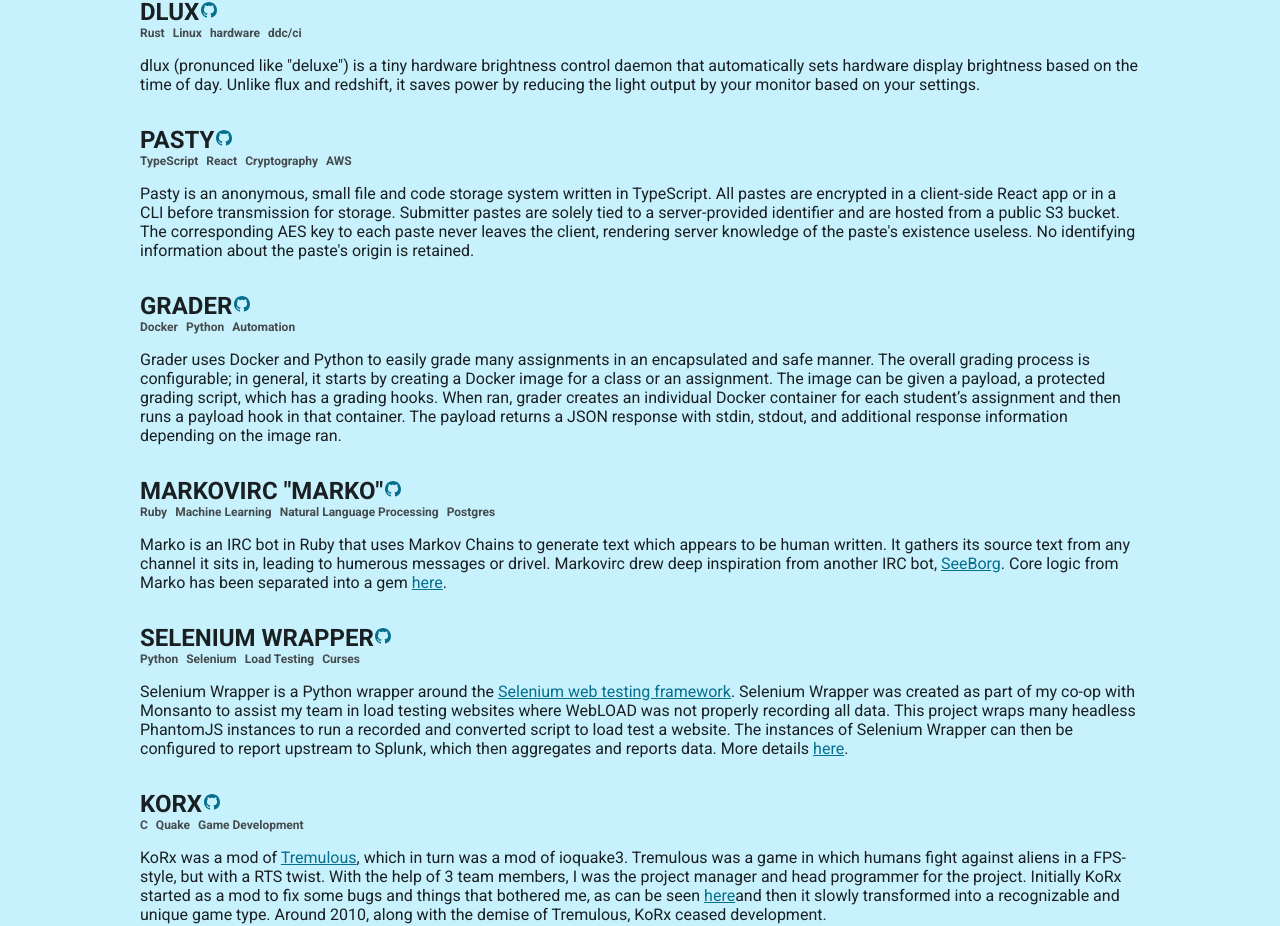
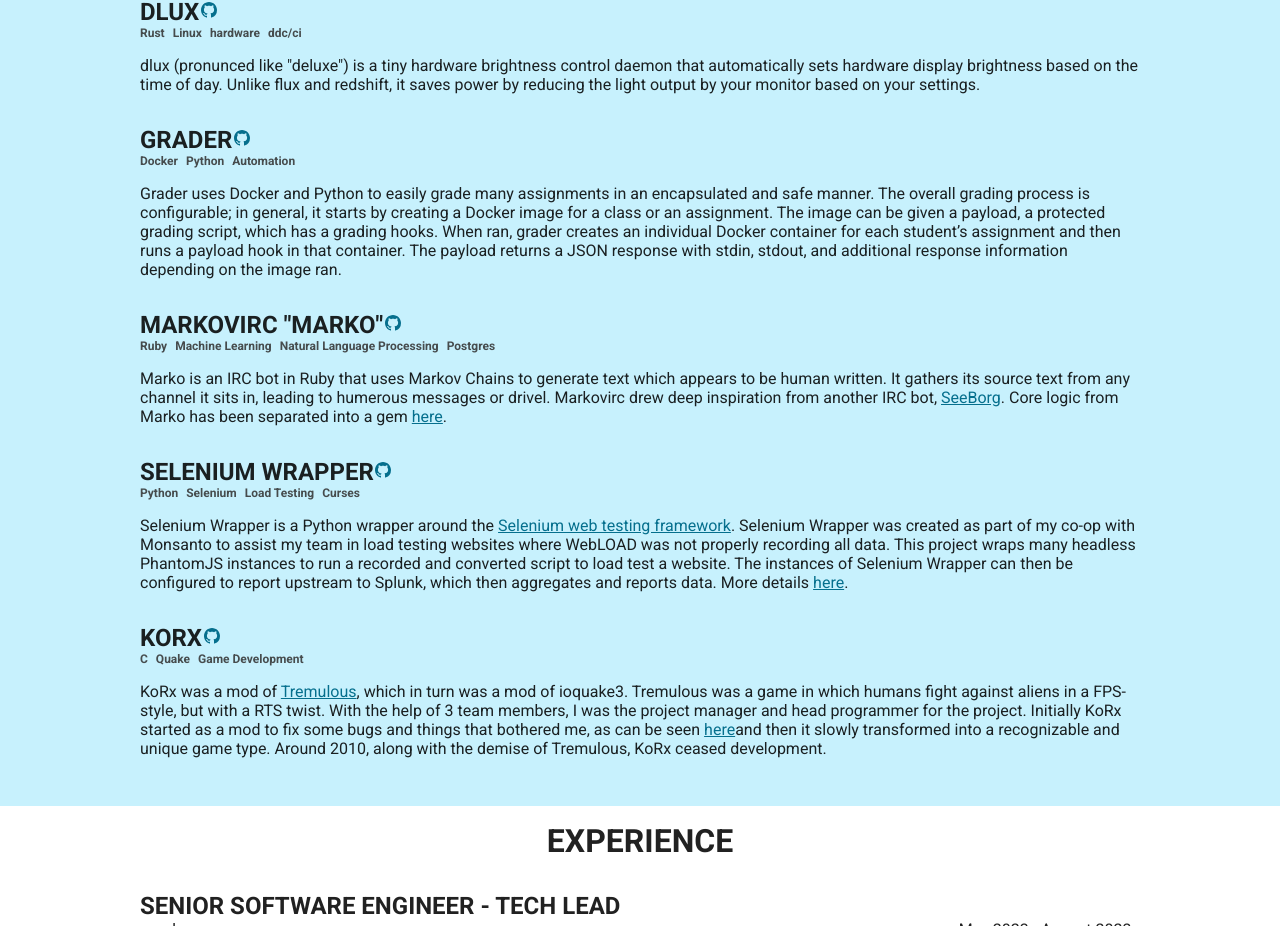
Before and after one commit to brhoades/brod.es, a React app: page / in a window 1280 px wide. Shown: the part 1174-2100 px from the top of the page. Built offline with nearby package versions, Linux system fonts and the light colour scheme.

Commit message:
remove pasty from project list

```diff
--- a/src/components/sections/Projects.tsx
+++ b/src/components/sections/Projects.tsx
@@ -15,22 +15,6 @@ export default () => (
         brightness based on the time of day. Unlike flux and redshift,
         it saves power by reducing the light output by your monitor based
         on your settings.
-      </p>
-    </ProjectSubsection>
-    <ProjectSubsection
-      title="Pasty"
-      github="https://github.com/brhoades/pasty-react"
-      tags={['TypeScript', 'React', 'Cryptography', 'AWS']}
-    >
-      <p>
-        Pasty is an anonymous, small file and code storage system
-        written in TypeScript. All pastes are encrypted in a client-side
-        React app or in a CLI before transmission for storage. Submitter
-        pastes are solely tied to a server-provided identifier and are
-        hosted from a public S3 bucket. The corresponding AES key to
-        each paste never leaves the client, rendering server knowledge
-        of the paste's existence useless. No identifying information
-        about the paste's origin is retained.
       </p>
     </ProjectSubsection>
     <ProjectSubsection
```
